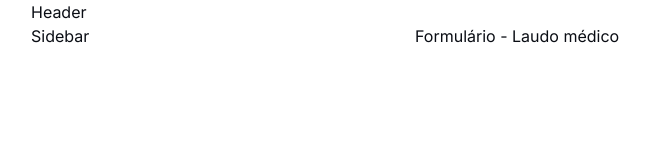
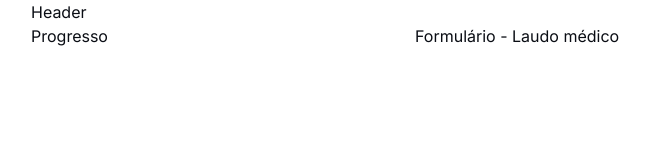
Before and after one commit to ipecode-br/abnmo-frontend, a Next.js app: page /triagem/formularios/laudo-medico in a window 1280 px wide. Shown: the top 160 px of the page, without its empty margins (1-651 px from the left). Built offline with nearby package versions, Linux system fonts and the light colour scheme.

Commit message:
chore(screening): rename sidebar to `ScreeningProgress`

```diff
--- a/src/app/triagem/formularios/layout.tsx
+++ b/src/app/triagem/formularios/layout.tsx
@@ -1,11 +1,11 @@
-import { ScreeningFormsSidebar } from './sidebar'
+import { ScreeningProgress } from './screening-progress'
 
 export default function ScreeningFormsLayout({
   children,
 }: Readonly<{ children: React.ReactNode }>) {
   return (
     <main className='container mx-auto grid grid-cols-[20rem_1fr] gap-16 px-8'>
-      <ScreeningFormsSidebar />
+      <ScreeningProgress />
       <main>{children}</main>
     </main>
   )
--- /dev/null
+++ b/src/app/triagem/formularios/screening-progress.tsx
@@ -0,0 +1,3 @@
+export function ScreeningProgress() {
+  return <aside>Progresso</aside>
+}
--- a/src/app/triagem/formularios/sidebar.tsx
+++ /dev/null
@@ -1,3 +0,0 @@
-export function ScreeningFormsSidebar() {
-  return <aside>Sidebar</aside>
-}
```
